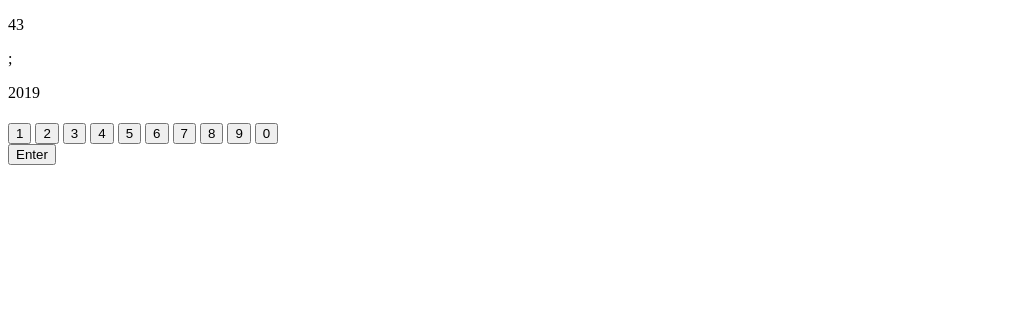
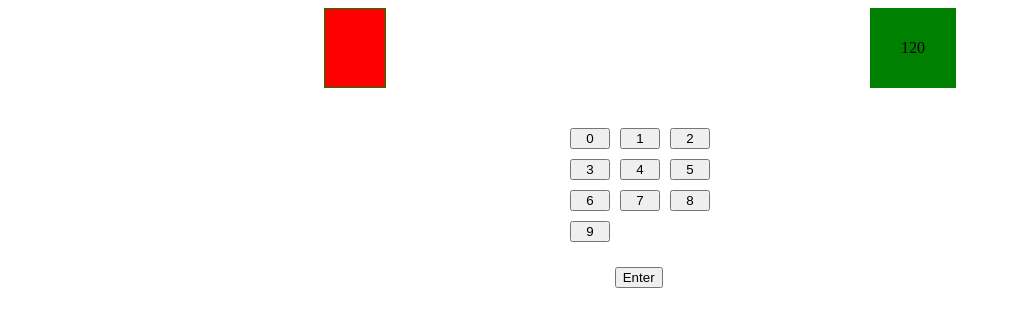
Before and after one commit to Anshu1997-cloud/DOM_Problems, a plain HTML site: page Assignment_2(b).html in a window 1280 px wide. Both pictures are taken after a click on the button "Enter". Shown: the whole page, without its empty margins (0-1011 px from the left). Drawn offline with Linux system fonts and the light colour scheme.

Commit message:
added a code

```diff
--- a/Assignment_2(b).html
+++ b/Assignment_2(b).html
@@ -5,22 +5,48 @@
     <meta name="viewport" content="width=device-width, initial-scale=1.0">
     <title>LeaderBoard.Html</title>
     <style>
-          .Box{
-            background-color: crimson;
-            width : 30px;
-            border : 1px;
-            border-color: darkred;
+          .data{
+               display: flex;
+               margin: auto;
+               width: 50%;
+               justify-content: space-between;
           }
-
+          .data>div{
+            border: 1px solid green;
+            padding: 30px;
+          }
+          .cont{
+            margin: auto;
+            width: 70%;
+            margin-top: 40px;;
+          }
+          #score{
+            color:blue;
+            font-size: 20px;;
+          }
+          .keys{
+            display: grid;
+            grid-template-columns: repeat(3,40px);
+            gap: 10px;
+            justify-content: center;
+          }
+          #enter{
+            margin-top: 2%;
+            margin-left: 48%;
+          }
     </style>
 </head>
 <body>
-    <div class = "Box"></div>
-    <p>43</p>;
-    <p>2019</p>
-    <h1 class = "score-box" id = "scoreBox"></h1>
-      <div class = "number">
-        <button >1</button>
+    <div class = "data">
+      <div id = "min" style = "background-color: red; font-weight: 100px;">100</div>
+      <div id = "max" style = "background-color: green;font-weight: 100px;">120</div>
+    </div>
+
+    <div class = "cont">
+      <div id ="score"></div>
+      <div class = "keys">
+        <button >0</button>
+        <button>1</button>
         <button>2</button>
         <button>3</button>
         <button>4</button>
@@ -29,39 +55,37 @@
         <button>7</button>
         <button>8</button>
         <button>9</button>
-        <button>0</button>
         </div>
-    <button id = "But">Enter</button>
+    </div>
+    <button id = "enter">Enter</button>
 </body>
+</html>
 <script>
- let Box1 = document.querySelectorAll(".Box > p");
- let Headtag = document.getElementById("scoreBox");
- let keypad = document.querySelectorAll(".number > button ");
- let EnterKey = document.querySelector("#But");
+  let min = document.getElementById("min");
+  let max = document.getElementById("max");
+  let score = document.getElementById("score");
+  let keys = document.querySelectorAll(".keys > button");
+  let enter = document.getElementById("enter");
 
- let firstNumber = "";
 
-for(let i = 0; i<keypad.length;i++)
+ for(let i = 0; i<keys.length;i++)
  {
-  keypad[i].addEventListener("click",function()
-    {
-      Headtag.style.backgroundColor = "grey";
-      Headtag.style.width = "190px";
-     firstNumber += keypad[i].innerText;
-     Headtag.innerText = firstNumber;
+   keys[i].addEventListener("click",function(){
+       score.innerText += keys[i].innerText
      })
  }
-for(let i =0; i<Box1.length;i++)
-{
-  Box1.style.backgroundColor = "red";
+
+ enter.addEventListener("click",function(){
+ if(Number(score.innerText) < Number(min.innerText)){
+    min.innerText = score.innerText;
+
  }
 
-for(let i = 0; i<EnterKey.length;i++)
-{
-  Enterkey[i].addEventListener("click",function()
-  {
+ if(Number(score.innerText) > Number(max.innerText)){
+   max.innerText = score.innerText;
+ }
+
+ score.innerText = "";
 
  })
-}
  </script>
-</html>
```
Also changed, not shown: Assignment_1(a).html (added, +89 -0 lines). Lines whose indentation alone changed are shown as unchanged.
